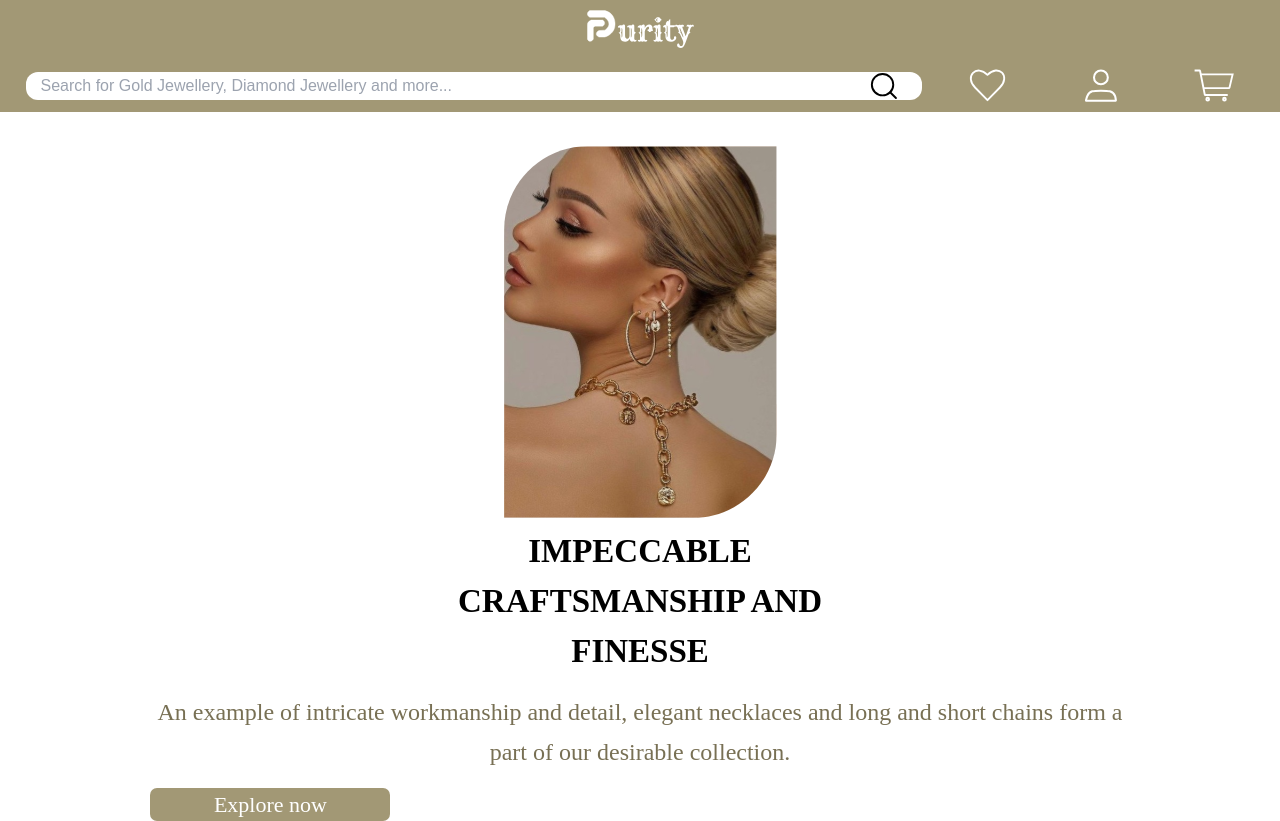
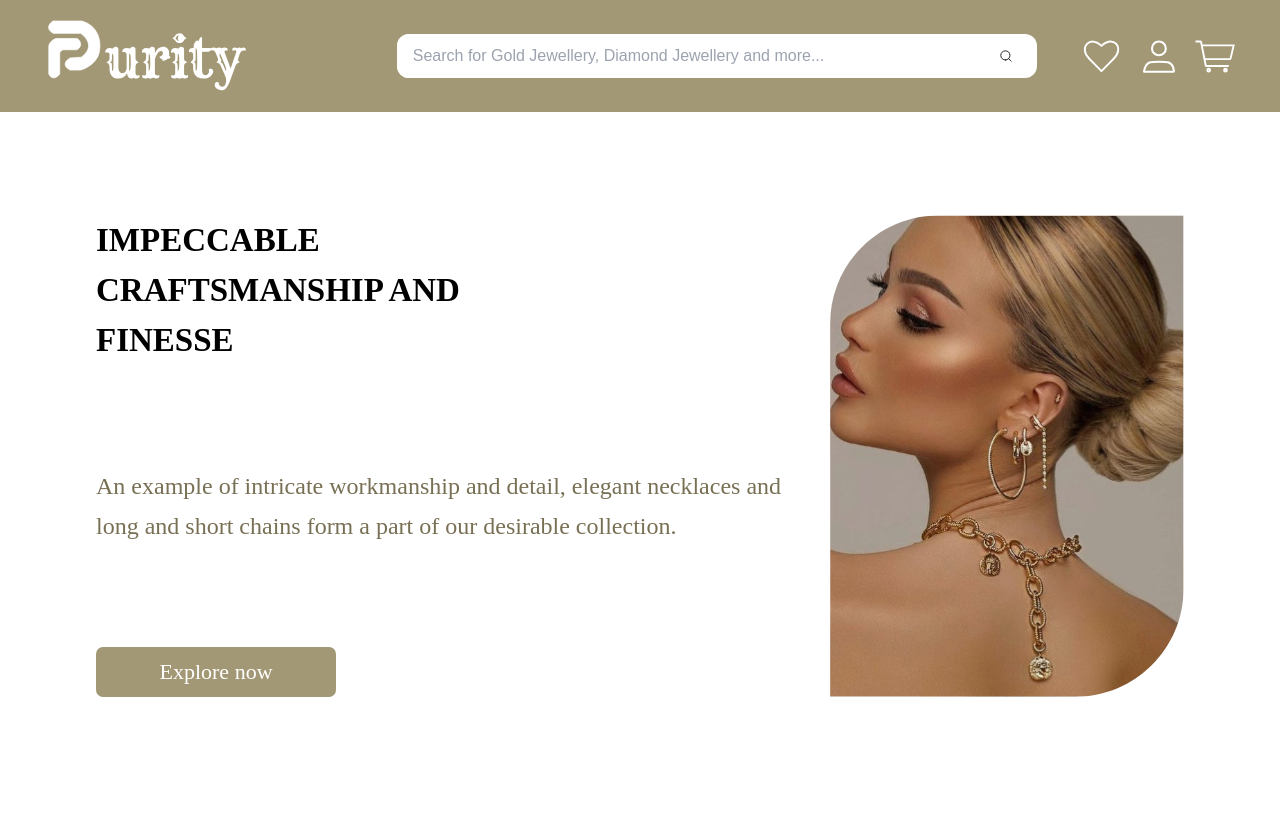
Before and after one commit to MuhammadRaedSiddiquie/assignment_5, a Next.js app: page / in a window 1280 px wide. After the commit the page ends 800 px from the top, so only its background shows below. Built offline with nearby package versions, Linux system fonts and the light colour scheme; a web font is replaced by a local one.

Commit message:
mobile responsive

```diff
--- a/src/app/page.tsx
+++ b/src/app/page.tsx
@@ -3,13 +3,13 @@
 export default function Home() {
   return (
     <div className='w-full h-screen'>
-      <nav className="w-full h-[14%] bg-[#A29875] flex items-center justify-evenly sm:flex-wrap">
-        <div className="bg-[url('/images/logo.svg')] w-[24%] h-[65%] bg-contain bg-no-repeat bg-center relative left-[-4%] sm:w-[100%] sm:h-[35%] sm:left-[0px]"></div>
-        <div className="bg-white w-[50%] h-[40%] rounded-[12px] flex sm:w-[70%] sm:h-[25%] sm:justify-evenly ">
-          <input type="text" className="bg-white rounded-[12px] w-[95%] xxl:text-[22px] l:text-[16px] pl-4 sm:text-[10px] sm:w-[90%] sm:pl-0" placeholder="Search for Gold Jewellery, Diamond Jewellery and more..."/>
-          <span className="block bg-[url('/images/search.svg')] rounded-[12px] bg-no-repeat bg-center bg-contain w-[5%] m-4 bg-white sm:m-0 "></span>
+      <nav className="w-full h-[14%] bg-[#A29875] flex items-center justify-evenly lg:flex-nowrap sm:flex-wrap">
+        <div className="bg-[url('/images/logo.svg')] lg:w-[24%] lg:h-[65%] bg-contain bg-no-repeat bg-center relative lg:left-[-4%] sm:w-[100%] sm:h-[35%] sm:left-[0px]"></div>
+        <div className="bg-white lg:w-[50%] lg:h-[40%] rounded-[12px] flex lg:justify-between sm:w-[70%] sm:h-[25%] sm:justify-evenly ">
+          <input type="text" className="bg-white rounded-[12px] lg:w-[95%] xxl:text-[22px] l:text-[16px] lg:pl-4 sm:text-[10px] sm:w-[90%] sm:pl-0" placeholder="Search for Gold Jewellery, Diamond Jewellery and more..."/>
+          <span className="block bg-[url('/images/search.svg')] rounded-[12px] bg-no-repeat bg-center bg-contain lg:w-[5%] lg:m-4 bg-white sm:m-0 "></span>
         </div>
-        <div className="flex w-[12%] items-center justify-between sm:w-[24%] ">
+        <div className="flex lg:w-[12%] items-center justify-between sm:w-[24%] ">
           <span className="bg-[url('/images/like.svg')] bg-no-repeat bg-center bg-contain w-[33px] h-[33px] block sm:w-[26%]"></span>
           <span className="bg-[url('/images/pro.svg')] bg-no-repeat bg-center bg-contain w-[33px] h-[33px] block sm:w-[26%]"></span>
           <span className="bg-[url('/images/cart.svg')] bg-no-repeat bg-center bg-contain w-[33px] h-[33px] block sm:w-[26%]"></span>
@@ -17,8 +17,8 @@ export default function Home() {
 
       </nav>
       <section className="w-full h-[86%] bg-[#ffffff] flex items-center justify-center ">
-        <div className="w-[85%] h-[70%] flex sm:flex-wrap sm:h-[90%] sm:justify-center sm:gap-4 sm:text-center ">
-          <div className="w-[67%] h-[100%] bg-white flex flex-col pr-36  justify-between sm:order-2 sm:w-[90%] sm:h-[45%] sm:pr-0 sm:justify-center sm:gap-4">
+        <div className="lg:w-[85%] lg:h-[70%] flex lg:flex-nowrap lg:text-start sm:flex-wrap sm:h-[90%] sm:justify-center sm:gap-4 sm:text-center ">
+          <div className="lg:w-[67%] lg:h-[100%] bg-white flex lg:flex-col pr-36  lg:justify-between lg:gap-0 lg:order-1 sm:order-2 sm:w-[90%] sm:h-[45%] sm:pr-0 sm:justify-center sm:gap-4">
             <h1 className="xxl:text-[54px] xl:text-[44px] text-black font-bold font-[libre]  xxl:leading-[78px] l:text-[33px] l:leading-[50px] xl:leading-[66px]">IMPECCABLE <br />
               CRAFTSMANSHIP AND <br />
               FINESSE
@@ -29,7 +29,7 @@ export default function Home() {
             <div className="flex items-center justify-center xxl:w-96 l:w-60 xl:w-64 xxl:h-[85px] l:h-[50px] xl:h-[65px] sm:h-[40px] bg-[#A29875] text-white rounded-[7px] font-medium xxl:text-[35px] l:text-[22px] xl:text-[28px]  font-[libre]">Explore now</div>
 
           </div>
-          <div className="w-[33%] h-[100%] bg-[url('/images/pic.svg')] sm:order-1 bg-no-repeat bg-center bg-contain sm:w-[100%] sm:h-[60%]"></div>
+          <div className="lg:w-[33%] lg:h-[100%] bg-[url('/images/pic.svg')] lg:order-2 sm:order-1 bg-no-repeat bg-center bg-contain sm:w-[100%] sm:h-[60%]"></div>
         </div>
       </section>
     </div>
```
